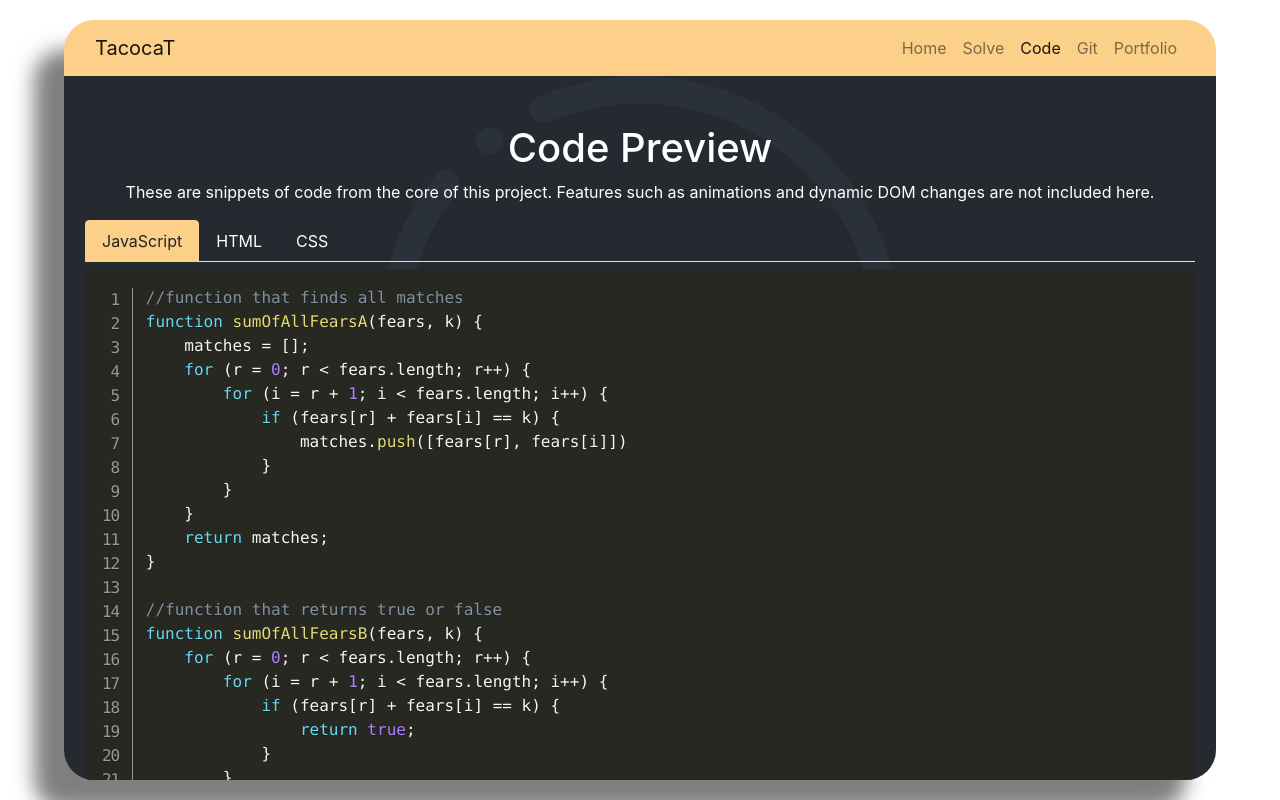
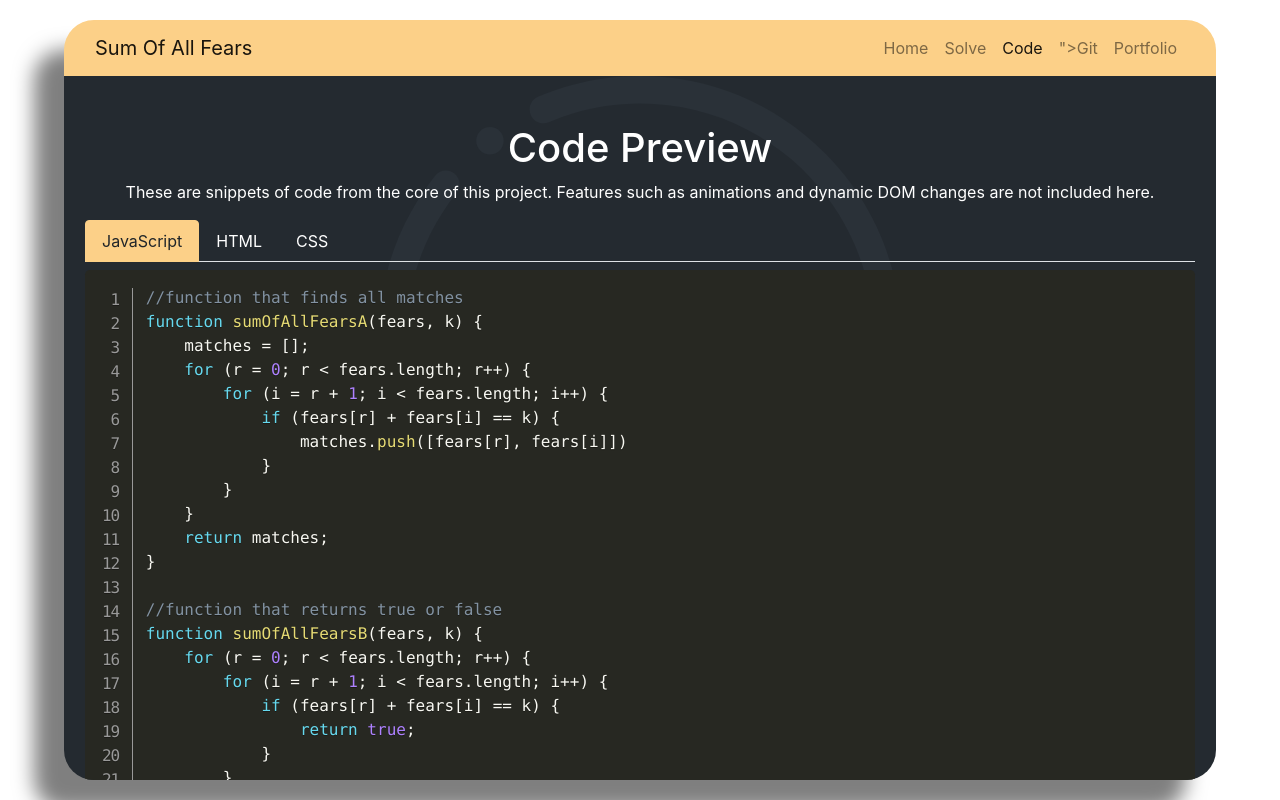
Before and after one commit to joshpters/SumOfAllFears, a plain HTML site: page code.html in a window 1280 px wide. Drawn offline with nearby package versions, Linux system fonts and the light colour scheme.

Commit message:
Updated page title
Updated page title & github link

```diff
--- a/code.html
+++ b/code.html
@@ -8,7 +8,7 @@
     <meta name="description" content="">
     <meta name="author" content="">
 
-    <title>TacocaT Challenge</title>
+    <title>Sum Of All Fears</title>
 
     <!-- Bootstrap core CSS -->
     <link rel="stylesheet" href="https://stackpath.bootstrapcdn.com/bootstrap/4.5.0/css/bootstrap.min.css" integrity="sha384-9aIt2nRpC12Uk9gS9baDl411NQApFmC26EwAOH8WgZl5MYYxFfc+NcPb1dKGj7Sk" crossorigin="anonymous">
@@ -21,7 +21,7 @@
         <!-- Navigation -->
         <nav class="navbar navbar-expand-lg navbar-light static-top">
             <div class="container">
-                <a class="navbar-brand" href="/Index.html">TacocaT</a>
+                <a class="navbar-brand" href="/Index.html">Sum Of All Fears</a>
                 <button class="navbar-toggler" type="button" data-toggle="collapse" data-target="#navbarResponsive" aria-controls="navbarResponsive" aria-expanded="false" aria-label="Toggle navigation">
                     <span class="navbar-toggler-icon"></span>
                 </button>
@@ -39,7 +39,7 @@
                             <a class="nav-link active" href="/Code.html">Code</a>
                         </li>
                         <li class="nav-item">
-                            <a class="nav-link" href="https://github.com/joshpters/SunsetHills">Git</a>
+                            <a class="nav-link" href="https://github.com/joshpters/SumOfAllFears#sum-of-all-fears-minisite">">Git</a>
                         </li>
                         <li class="nav-item">
                             <a class="nav-link" href="https://joshua-peters.netlify.app">Portfolio</a>
```
Also changed, not shown: index.html (+3 -3 lines), solve.html (+3 -3 lines).
